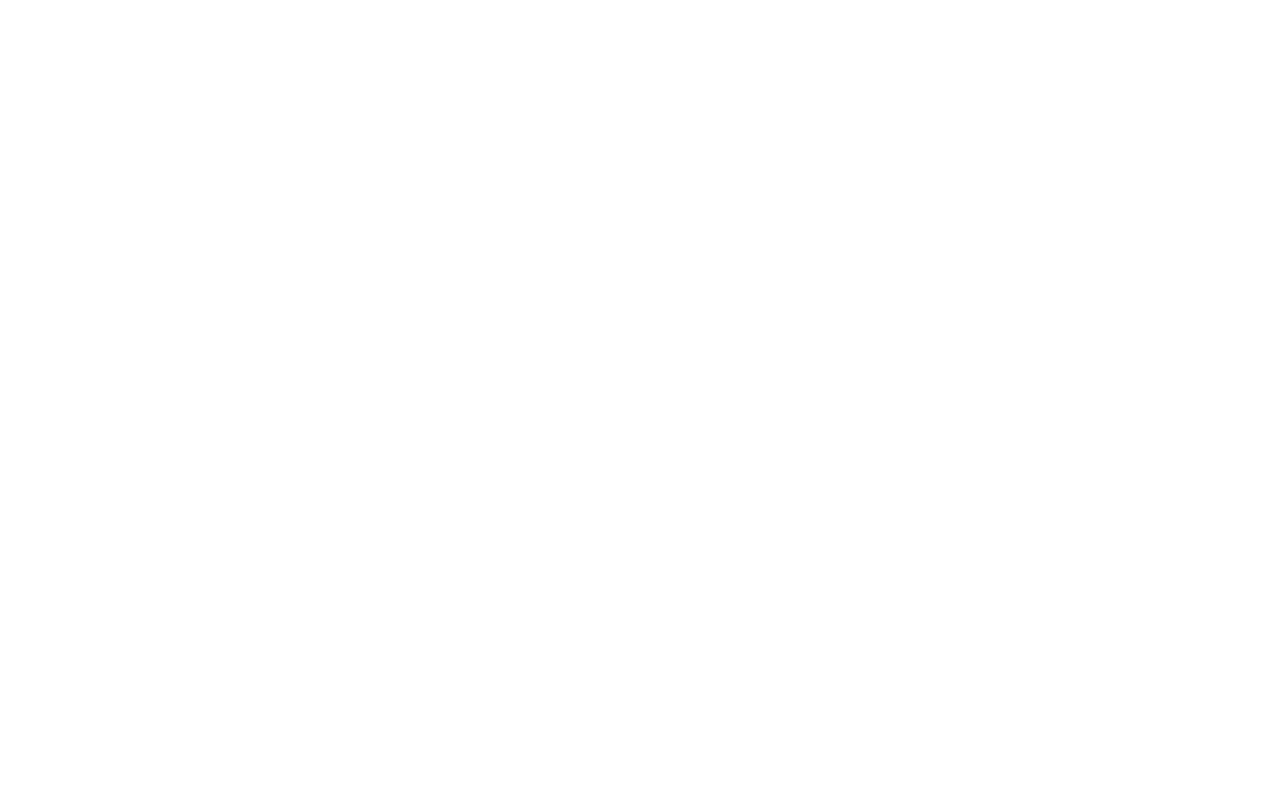
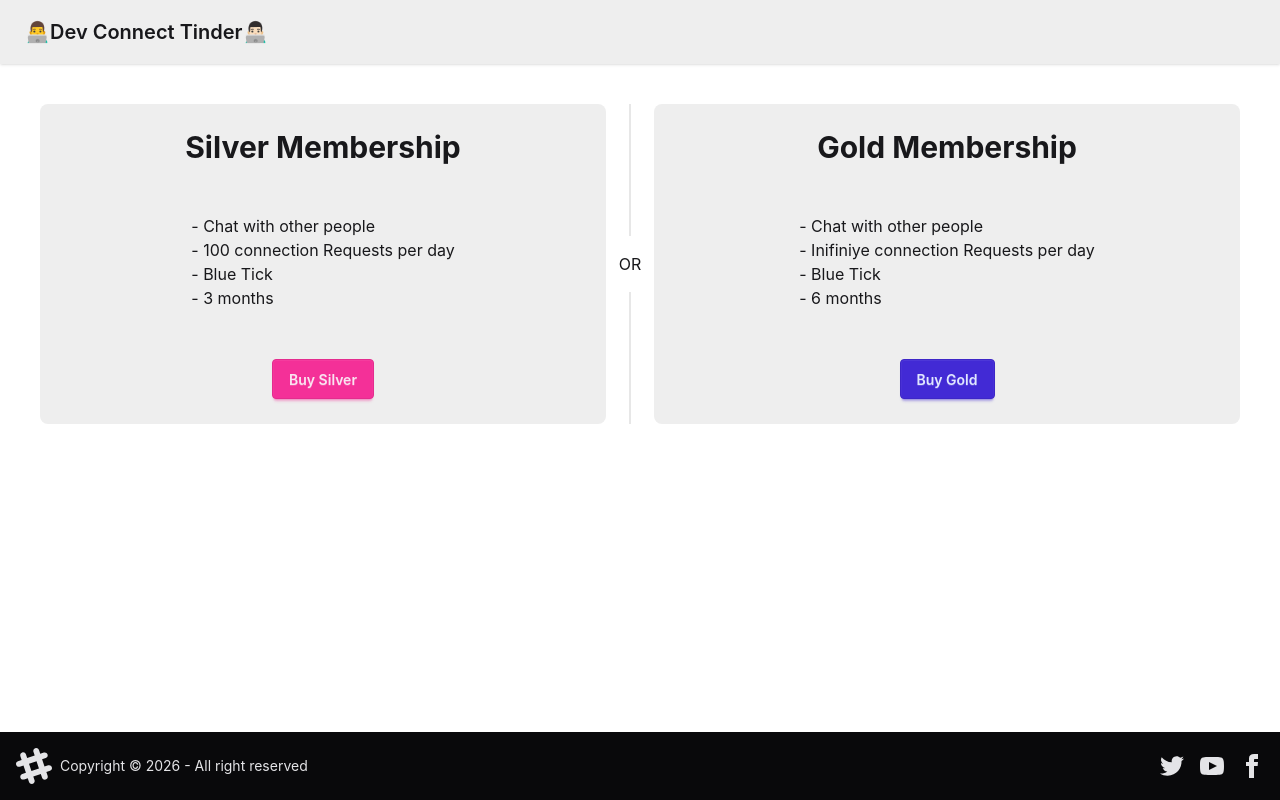
Before and after one commit to vikarsh5666/DevConnectTinder-Web, a React (Vite) app: page /premium in a window 1280 px wide. Before the commit this address had no page. Built offline with nearby package versions, Linux system fonts and the light colour scheme; no server answers.

Commit message:
Implement Razorpay

```diff
--- a/index.html
+++ b/index.html
@@ -5,6 +5,7 @@
     <link rel="icon" type="image/svg+xml" href="/favicon.svg" />
     <meta name="viewport" content="width=device-width, initial-scale=1.0" />
     <title>Dev Connect Tinder</title>
+    <script src="https://checkout.razorpay.com/v1/checkout.js"></script>
   </head>
   <body>
     <div id="root"></div>
--- a/src/App.tsx
+++ b/src/App.tsx
@@ -7,6 +7,7 @@
 import Profile from "./components/Profile";
 import Connections from "./components/Connections";
 import ConnectionRequests from "./components/ConnectionRequests";
+import Premium from "./components/Premium";
 
 function App() {
 
@@ -22,6 +23,7 @@
               <Route path="/profile" element={<Profile />} />
               <Route path="/connections" element={<Connections />} />
               <Route path="/connectionRequests" element={<ConnectionRequests />} />
+              <Route path="/premium" element={<Premium />} />
             </Route >
           </Routes>
         </BrowserRouter>
--- a/src/components/NavBar.tsx
+++ b/src/components/NavBar.tsx
@@ -68,6 +68,9 @@
                                 )}
                             </span>
                         </Link></li>
+                        <li>
+                            <Link to="/premium">Premium</Link>
+                        </li>
                         <li><a onClick={handleLogOut}>Logout</a></li>
                     </ul>
                 </div>
--- /dev/null
+++ b/src/components/Premium.tsx
@@ -0,0 +1,93 @@
+import axios from "axios";
+import { BASE_URL } from "../utils/constants";
+import { useEffect, useState } from "react";
+
+const Premium = () => {
+  const [isUserPremium, setIsUserPremium] = useState(false);
+  useEffect(() => {
+    verifyPremiumUser();
+  }, []);
+
+  const verifyPremiumUser = async () => {
+    const res = await axios.get(BASE_URL + "/premium/verify", {
+      withCredentials: true,
+    });
+
+    if (res.data.isPremium) {
+      setIsUserPremium(true);
+    }
+  };
+
+  const handleBuyClick = async (type: string) => {
+    const order = await axios.post(
+      BASE_URL + "/payment/create",
+      {
+        membershipType: type,
+      },
+      { withCredentials: true }
+    );
+
+    const { amount, keyId, currency, notes, orderId } = order.data;
+
+    const options = {
+      key: keyId,
+      amount,
+      currency,
+      name: "Dev Connect Tinder",
+      description: "Connect to other developers",
+      order_id: orderId,
+      prefill: {
+        name: notes.firstName + " " + notes.lastName,
+        email: notes.emailId,
+        contact: "9999999999",
+      },
+      theme: {
+        color: "#F37254",
+      },
+      handler: verifyPremiumUser,
+    };
+
+    const rzp = new window.Razorpay(options);
+    rzp.open();
+  };
+  return isUserPremium ? (
+    "You're are already a premium user"
+  ) : (
+    <div className="m-10">
+      <div className="flex w-full">
+        <div className="card bg-base-300 rounded-box grid h-80 flex-grow place-items-center">
+          <h1 className="font-bold text-3xl">Silver Membership</h1>
+          <ul>
+            <li> - Chat with other people</li>
+            <li> - 100 connection Requests per day</li>
+            <li> - Blue Tick</li>
+            <li> - 3 months</li>
+          </ul>
+          <button
+            onClick={() => handleBuyClick("silver")}
+            className="btn btn-secondary"
+          >
+            Buy Silver
+          </button>
+        </div>
+        <div className="divider divider-horizontal">OR</div>
+        <div className="card bg-base-300 rounded-box grid h-80 flex-grow place-items-center">
+          <h1 className="font-bold text-3xl">Gold Membership</h1>
+          <ul>
+            <li> - Chat with other people</li>
+            <li> - Inifiniye connection Requests per day</li>
+            <li> - Blue Tick</li>
+            <li> - 6 months</li>
+          </ul>
+          <button
+            onClick={() => handleBuyClick("gold")}
+            className="btn btn-primary"
+          >
+            Buy Gold
+          </button>
+        </div>
+      </div>
+    </div>
+  );
+};
+export default Premium;
--- /dev/null
+++ b/src/razorpay.d.ts
@@ -0,0 +1,7 @@
+declare global {
+    interface Window {
+      Razorpay: any;
+    }
+  }
+
+  export {};
```
